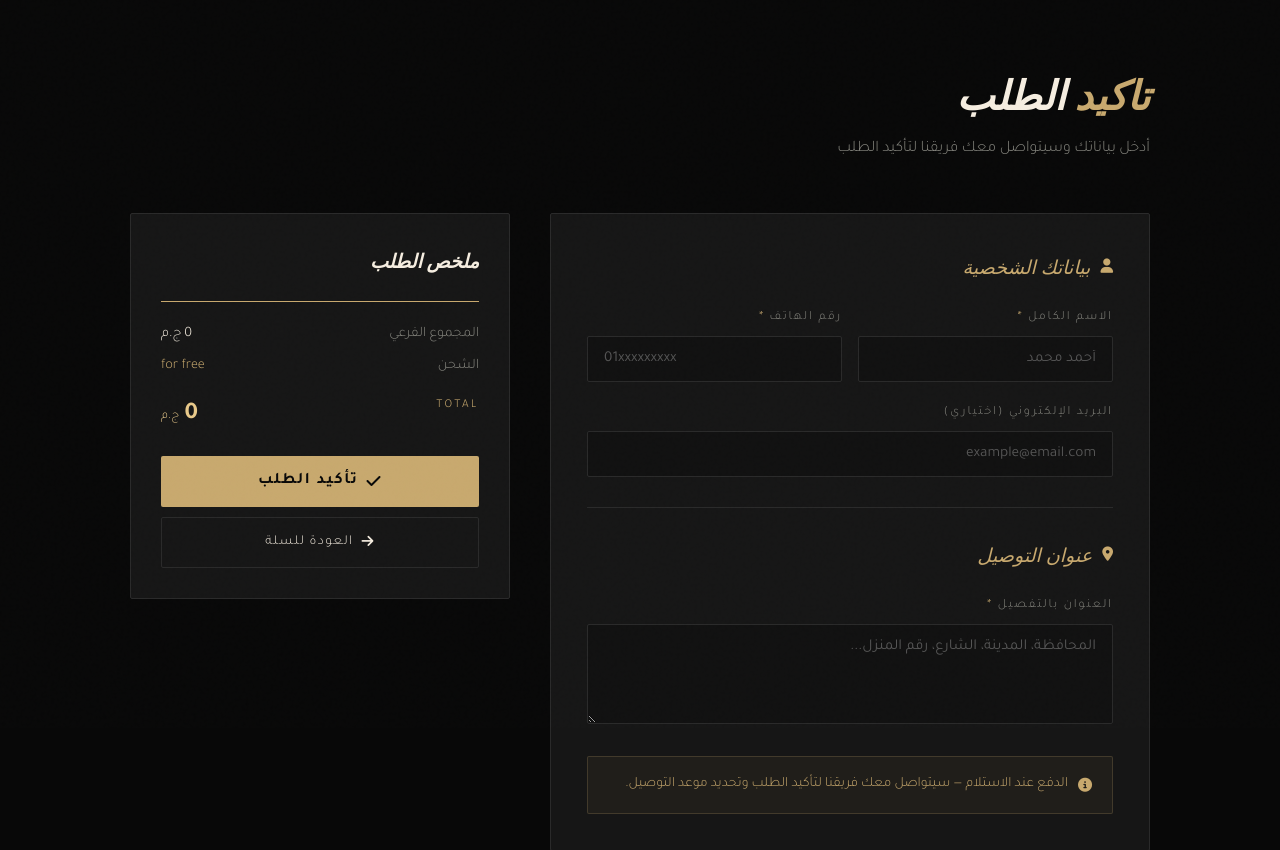
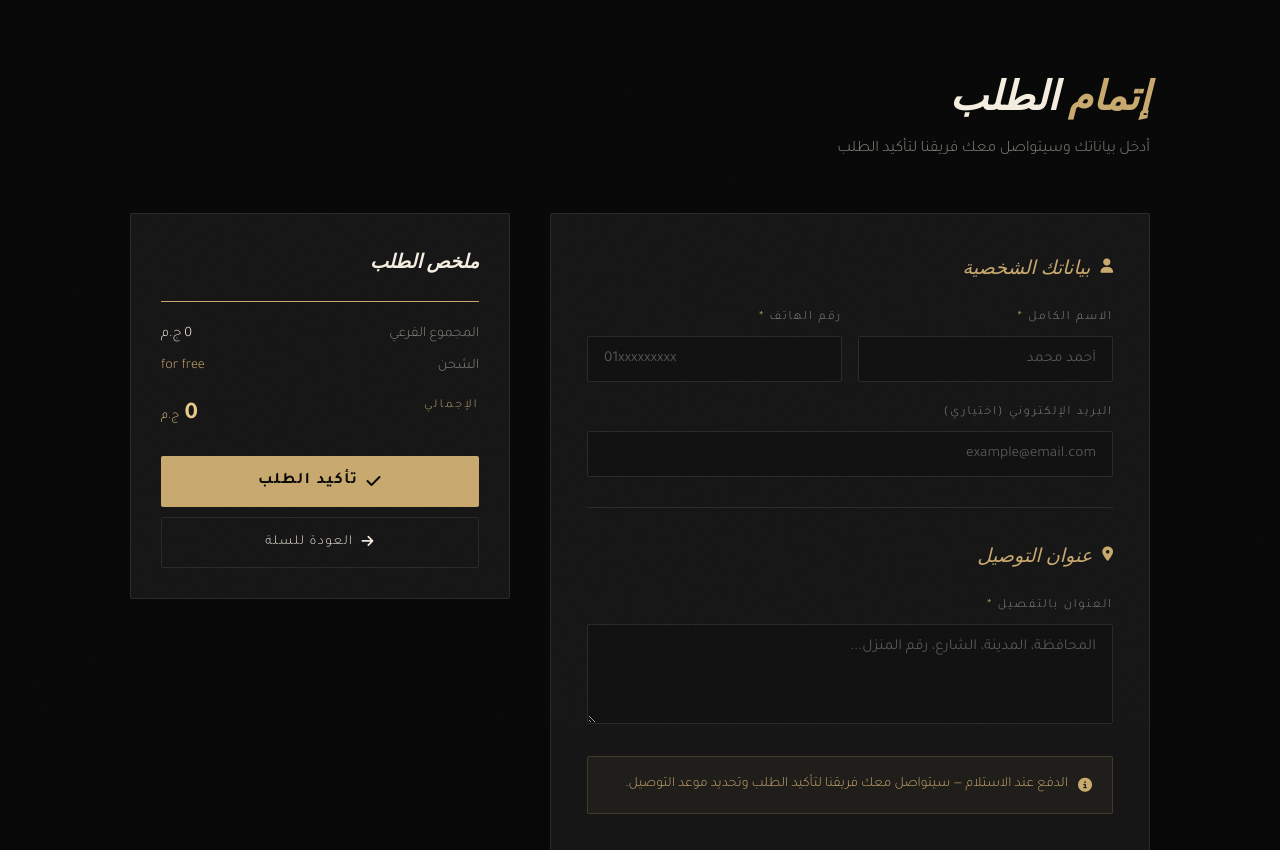
Before and after one commit to k82039232-web/saivra-perfumes, a Flask app: template templates/checkout.html in a window 1280 px wide. Shown: the part 72-922 px from the top of the page. Run offline with Flask 3, Linux system fonts and the light colour scheme; the template is opened without the code that fills it, so the values that code supplies are empty; some web fonts are replaced.

Commit message:
fix admin

```diff
--- a/templates/checkout.html
+++ b/templates/checkout.html
@@ -1,5 +1,5 @@
 {% extends 'base.html' %}
-{% block title %}تاكيد الطلب — Saivra{% endblock %}
+{% block title %}إتمام الطلب — Saivra{% endblock %}
 
 {% block head %}
 <style>
@@ -82,7 +82,7 @@
 
 {% block content %}
 <div class="checkout-page">
-  <h1 class="page-title"><span>تاكيد</span> الطلب</h1>
+  <h1 class="page-title"><span>إتمام</span> الطلب</h1>
   <p class="page-sub">أدخل بياناتك وسيتواصل معك فريقنا لتأكيد الطلب</p>
 
   <form method="post" action="{{ url_for('checkout') }}">
@@ -141,7 +141,7 @@
         <div class="row"><span class="label">المجموع الفرعي</span><span>{{ "%.0f"|format(total) }} ج.م</span></div>
         <div class="row"><span class="label">الشحن</span><span style="color:var(--gold)">for free</span></div>
         <div class="grand">
-          <span class="label">Total</span>
+          <span class="label">الإجمالي</span>
           <span class="amount">{{ "%.0f"|format(total) }} <small style="font-size:.8rem;font-weight:300;">ج.م</small></span>
         </div>
       </div>
```
